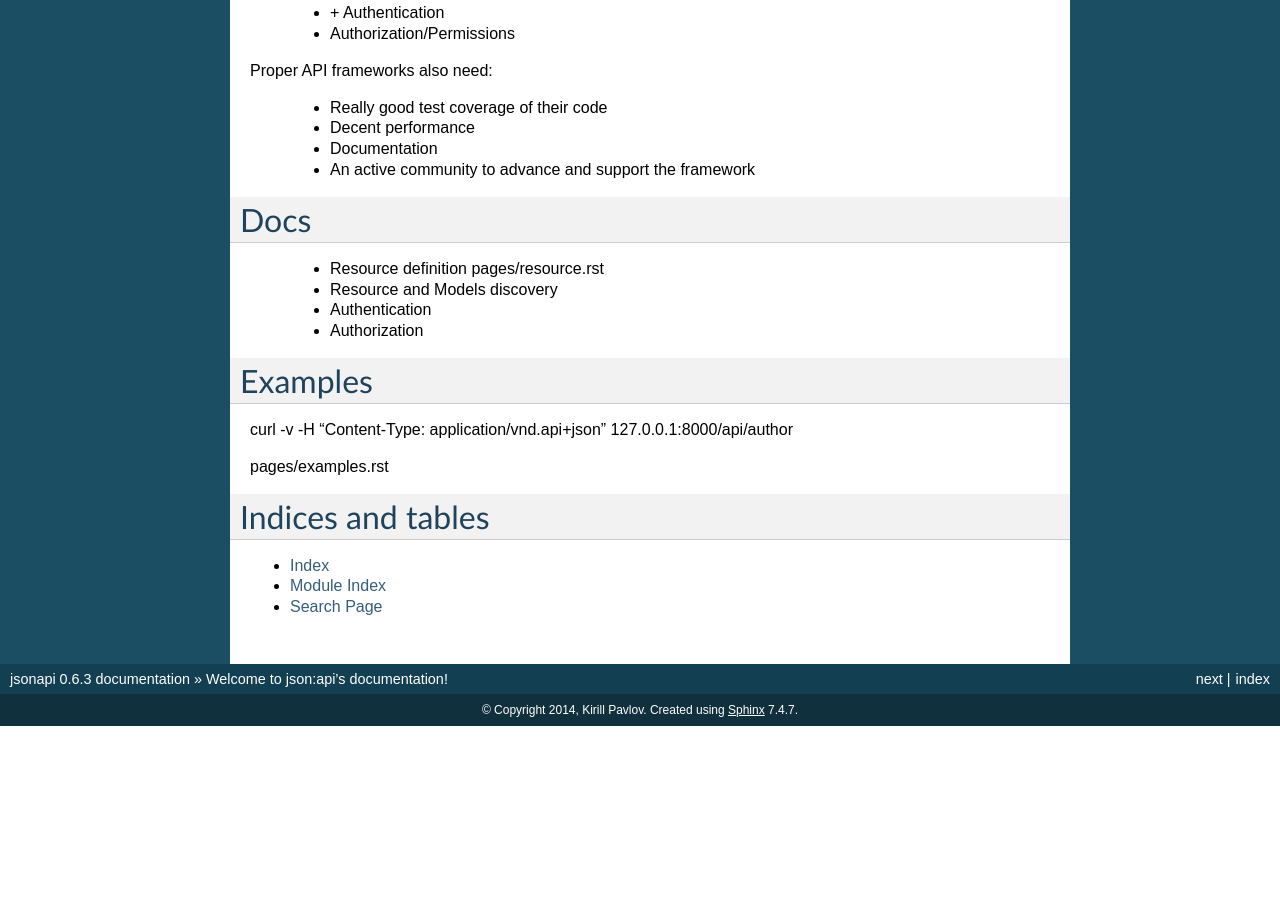
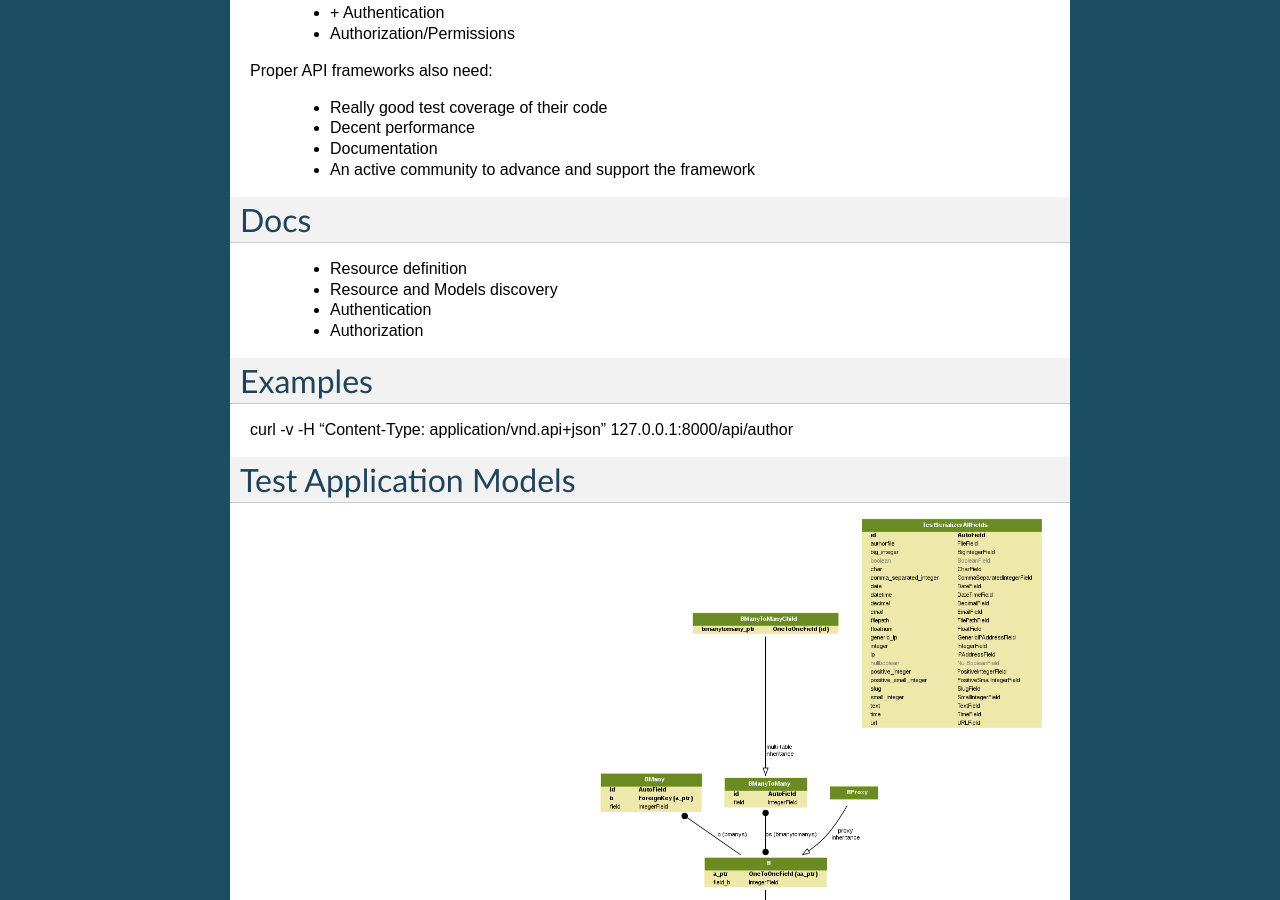
Before and after one commit to pavlov99/jsonapi, a Sphinx documentation site: the page built from docs/index.rst, in a window 1280 px wide and 900 px high, scrolled down 1195 px. Built offline with Sphinx 7.4.7, drawn with Linux system fonts in a browser that asks for light colours; before the commit the page ends 1921 px from its top, so only the background shows below that; some of the changed text lies outside the part shown.

Commit message:
add testapp models structure.

```diff
--- a/docs/index.rst
+++ b/docs/index.rst
@@ -78,7 +78,7 @@ Proper API frameworks also need:
 Docs
 ====
 
-    - Resource definition pages/resource.rst
+    - Resource definition
     - Resource and Models discovery
     - Authentication
     - Authorization
@@ -87,7 +87,10 @@ Examples
 ========
 curl -v -H "Content-Type: application/vnd.api+json" 127.0.0.1:8000/api/author
 
-pages/examples.rst
+Test Application Models
+=======================
+.. image:: models.png
+
 
 Indices and tables
 ==================
```
